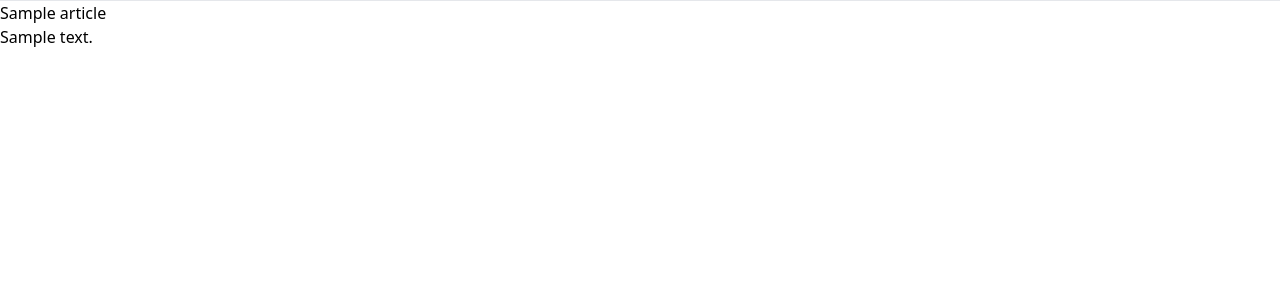
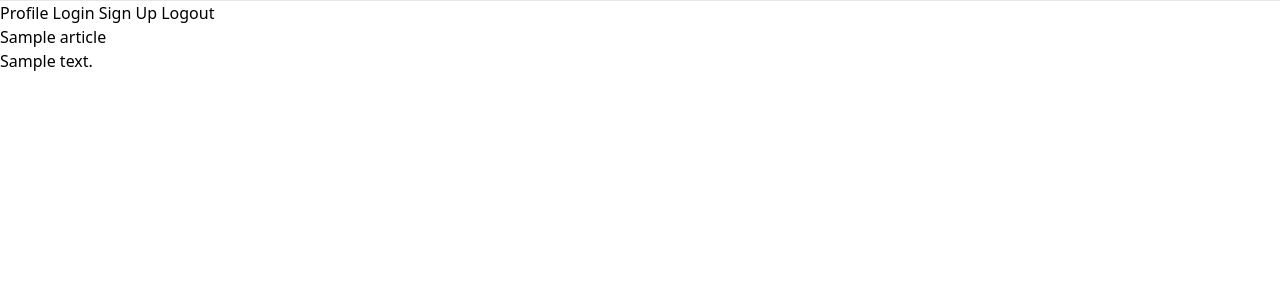
Before and after one commit to alexisflipo/3b, a Flask app: a page that uses app/templates/base.html in a window 1280 px wide. Shown: the top 300 px of the page. Run offline with Flask 2, Linux system fonts and the light colour scheme; tables that the repository leaves empty hold one stand-in row (values such as "Sample post"); style sheets or scripts are compiled from the project's sources; some libraries are stand-ins or nearby versions.

Commit message:
Init auth

```diff
--- a/app/app.py
+++ b/app/app.py
@@ -12,12 +12,12 @@
 # application.config['SQLALCHEMY_DATABASE_URI'] = os.environ.get('DB_CONNECTION')
 print(application.config['SQLALCHEMY_DATABASE_URI'])
 application.config['SQLALCHEMY_TRACK_MODIFICATIONS'] = False
-db = SQLAlchemy(application)
-ckeditor = CKEditor(application)
 application.config.update(
     TESTING=True,
     SECRET_KEY='192b9bdd22ab9ed4d12e236c78afcb9a393ec15f71bbf5dc987d54727823bcbf'
 )
+db = SQLAlchemy(application)
+ckeditor = CKEditor(application)
 class Articles(db.Model):
     article_id = db.Column(db.BigInteger, primary_key=True)
     titre = db.Column(db.String(100))
@@ -28,14 +28,23 @@
     form_overrides = dict(text=CKEditorField)
     create_template = 'create.html'
     edit_template = 'edit.html'
+
 admin = Admin(application, name='3BackOffice', template_mode='bootstrap3')
 # admin.add_view(ModelView(Articles, db.session))
 admin.add_view(PostAdmin(Articles, db.session))
+# blueprint for auth routes in our app
+from auth import auth as auth_blueprint
+application.register_blueprint(auth_blueprint)
+
+# blueprint for non-auth parts of app
+from main import main as main_blueprint
+application.register_blueprint(main_blueprint)
 
 @application.route('/')
 def index():
     articles = Articles.query.all()
     return render_template('index.html', articles= articles)
+
 @application.route('/articles/<titre>', methods=['GET'])
 def articles(titre):
     article = Articles.query.filter_by(titre=titre).first_or_404()
--- a/app/templates/base.html
+++ b/app/templates/base.html
@@ -9,8 +9,38 @@
 </head>
 <body>
     <hr>
-    <div class="content">
-        {% block content %} {% endblock %}
-    </div>
+    <section class="hero is-primary is-fullheight">
+
+        <div class="hero-head">
+            <nav class="navbar">
+                <div class="container">
+
+                    <div id="navbarMenuHeroA" class="navbar-menu">
+                        <div class="navbar-end">
+                            <a href="{{ url_for('main.profile') }}" class="navbar-item">
+                                Profile
+                            </a>
+                            <a href="{{ url_for('auth.login') }}" class="navbar-item">
+                                Login
+                            </a>
+                            <a href="{{ url_for('auth.signup') }}" class="navbar-item">
+                                Sign Up
+                            </a>
+                            <a href="{{ url_for('auth.logout') }}" class="navbar-item">
+                                Logout
+                            </a>
+                        </div>
+                    </div>
+                </div>
+            </nav>
+        </div>
+
+        <div class="hero-body">
+            <div class="container has-text-centered">
+               {% block content %}
+               {% endblock %}
+            </div>
+        </div>
+    </section>
 </body>
 </html>
```
Also changed, not shown: app/auth.py (added, +16 -0 lines), app/main.py (added, +8 -0 lines), app/templates/login.html (added, +29 -0 lines), app/templates/profile.html (added, +7 -0 lines), .github/workflows/main.yaml, app/templates/signup.html (added).
